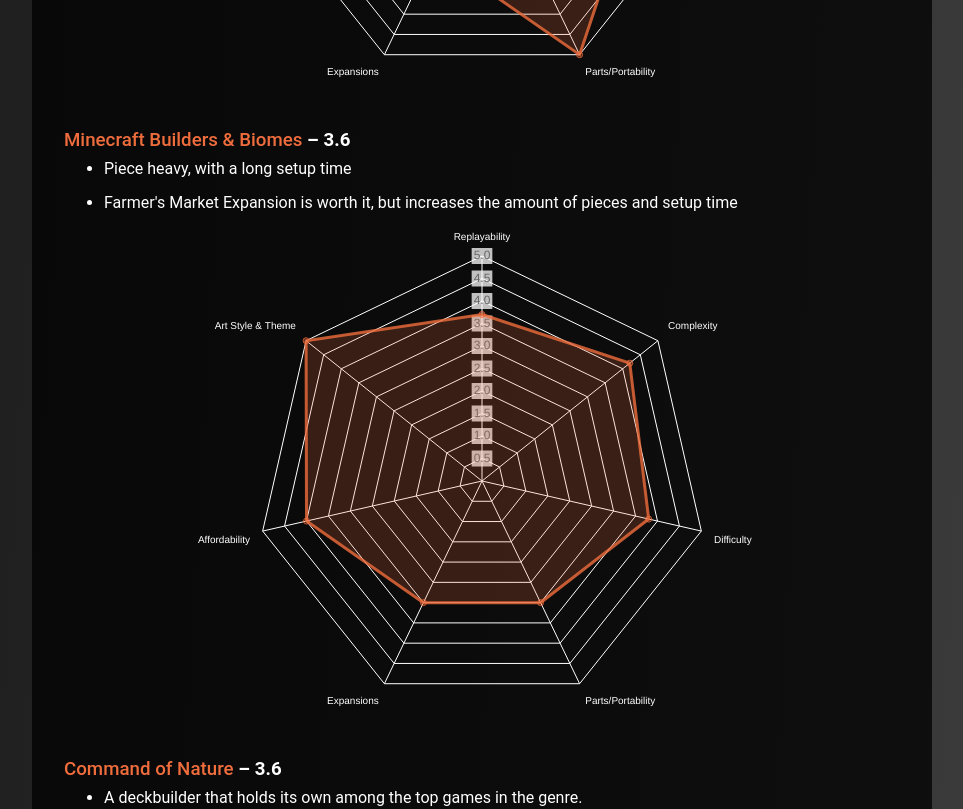
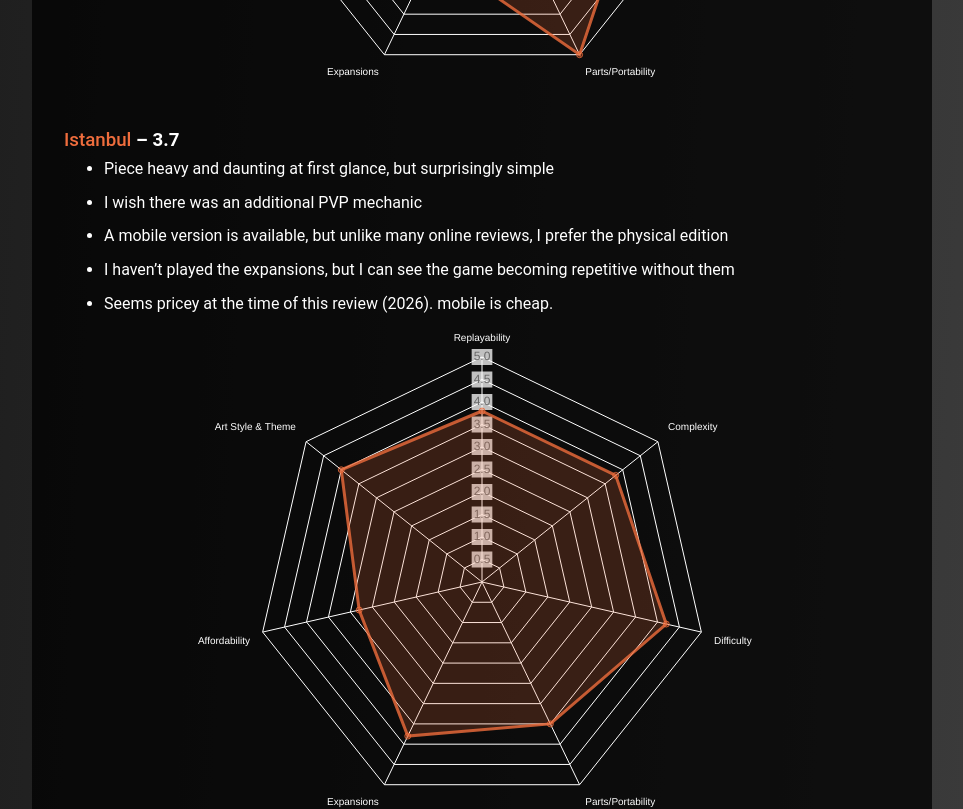
Before and after one commit to NMGIS/NMGIS.github.io, a React (Vite) app: page /boardgames in a window 1280 px wide. Shown: the part 6840-7649 px from the top of the page, without its empty margins (158-1121 px from the left). Built offline with nearby package versions, Linux system fonts and the light colour scheme.

Commit message:
add board game: istanbul

```diff
--- a/src/data/boardGameData.js
+++ b/src/data/boardGameData.js
@@ -367,6 +367,19 @@
     youtube: [],
     ratings: [3.5, 2.8, 3.5, 4.3, 2.5, 3.5, 1]
   },
+  {
+    name: "Istanbul",
+    url: "https://boardgamegeek.com/boardgame/148949/istanbul",
+    notes: [
+      "Piece heavy and daunting at first glance, but surprisingly simple",
+      "I wish there was an additional PVP mechanic",
+      "A mobile version is available, but unlike many online reviews, I prefer the physical edition",
+      "I haven’t played the expansions, but I can see the game becoming repetitive without them",
+      "Seems pricey at the time of this review (2026). mobile is cheap."
+    ],
+    youtube: [],
+    ratings: [3.8, 3.8, 4.2, 3.5, 3.8, 2.8, 4.0]
+  },
 ];
 
 // Auto-calculate score
```
